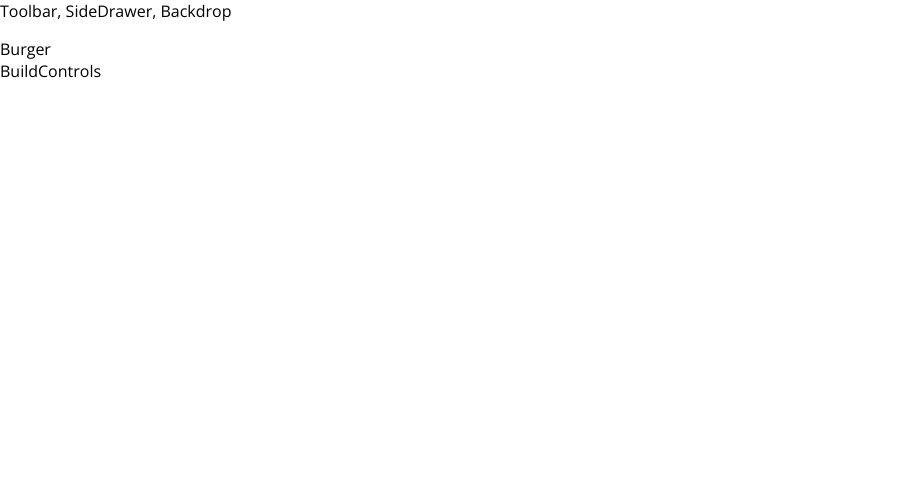
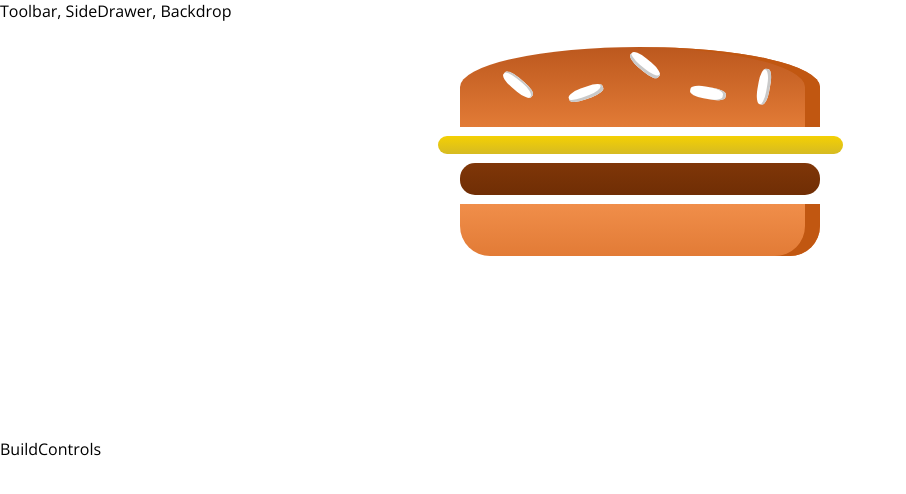
Before and after one commit to vyeung/ReactJS-Burger-Builder-App, a React app: page / in a window 1280 px wide. Shown: the top 494 px of the page, without its empty margins (0-906 px from the left). Built offline with nearby package versions, Linux system fonts and the light colour scheme.

Commit message:
Burger component test

```diff
--- a/src/components/Burger/Burger.js
+++ b/src/components/Burger/Burger.js
@@ -0,0 +1,17 @@
+import React from "react";
+import styles from "./Burger.css";
+import Ingredient from "./Ingredient/Ingredient";
+
+const burger = (props) => {
+  return (
+    //burger is a div on the screen
+    <div className={styles.Burger}>
+      <Ingredient type="bun-top" />
+      <Ingredient type="cheese" />
+      <Ingredient type="meat" />
+      <Ingredient type="bun-bottom" />
+    </div>
+  );
+};
+
+export default burger;
--- a/src/containers/BurgerBuilder/BurgerBuilder.js
+++ b/src/containers/BurgerBuilder/BurgerBuilder.js
@@ -1,12 +1,13 @@
 import React, {Component} from "react";
 import Aux from "../../hoc/Auxiliary";
+import Burger from "../../components/Burger/Burger"
 
 class BurgerBuilder extends Component {
 
   render() {
     return (
       <Aux>
-        <div>Burger</div>
+        <Burger />
         <div>BuildControls</div>
       </Aux>
     );
```
